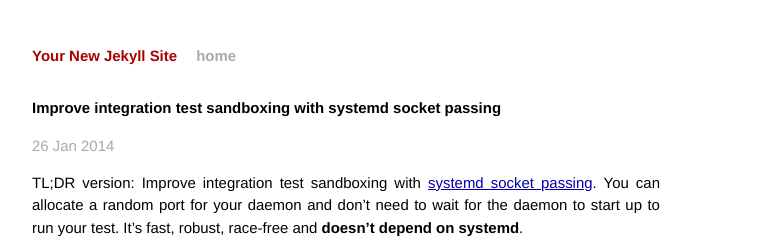
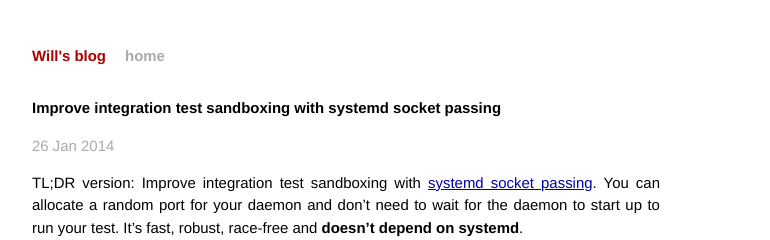
Before and after one commit to wmanley/wmanley.github.io, a Jekyll site: the page built from _posts/2014-01-26-Improve-integration-test-sandboxing-with-systemd-socket-passing.markdown, in a window 1280 px wide. Shown: the top 240 px of the page, without its empty margins (294-1064 px from the left). Built offline with Jekyll 4.4.1, drawn with Linux system fonts in a browser that asks for light colours; Markdown is read by kramdown in place of the engine named in the settings.

Commit message:
Improve look & feel of blog

```diff
--- a/_config.yml
+++ b/_config.yml
@@ -1,3 +1,3 @@
-name: Your New Jekyll Site
+name: Will's blog
 markdown: redcarpet
 pygments: true
--- a/css/main.css
+++ b/css/main.css
@@ -158,3 +158,7 @@
 .post pre.terminal code {
   background-color: #333;
 }
+
+blockquote {
+  margin-left: 2em
+}
```
